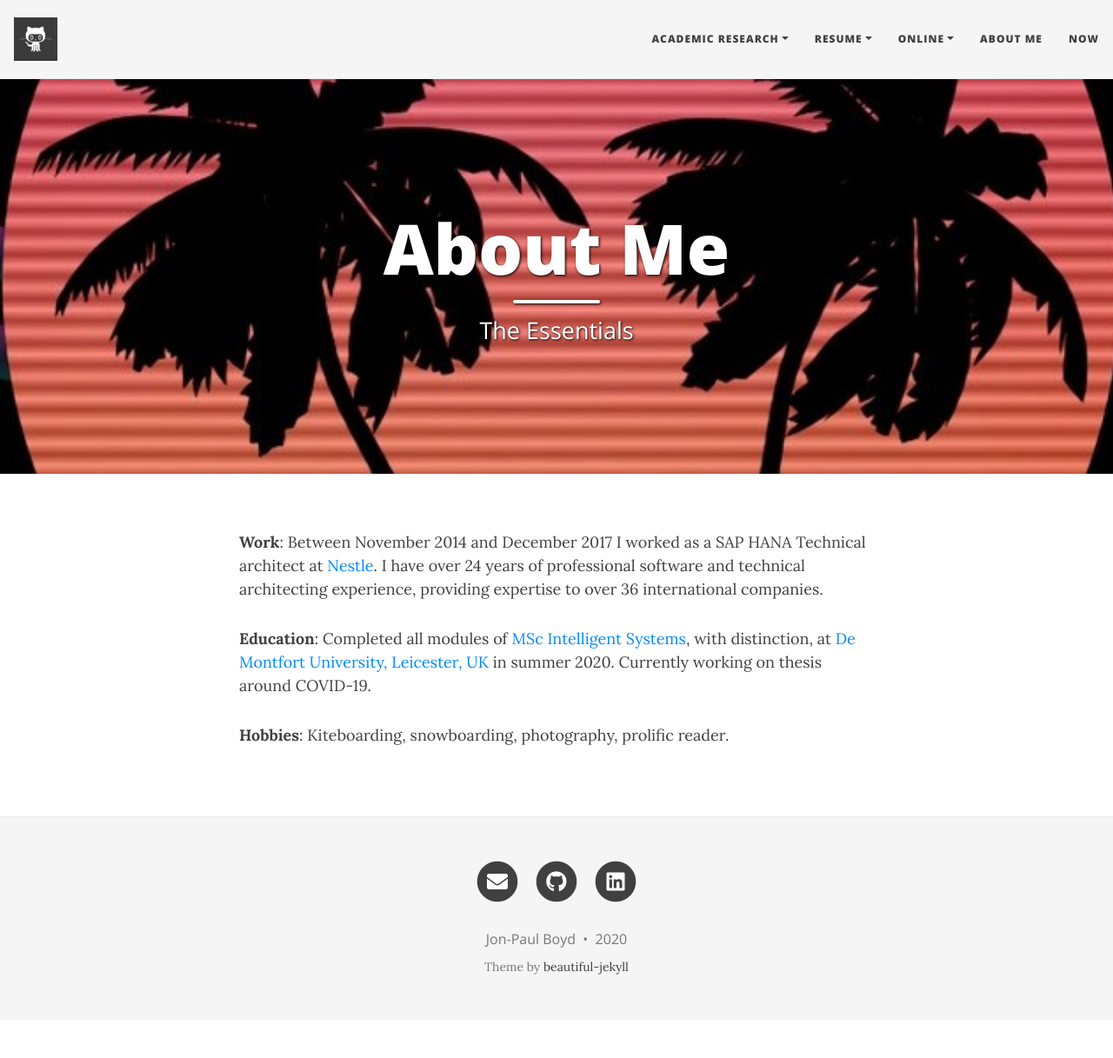
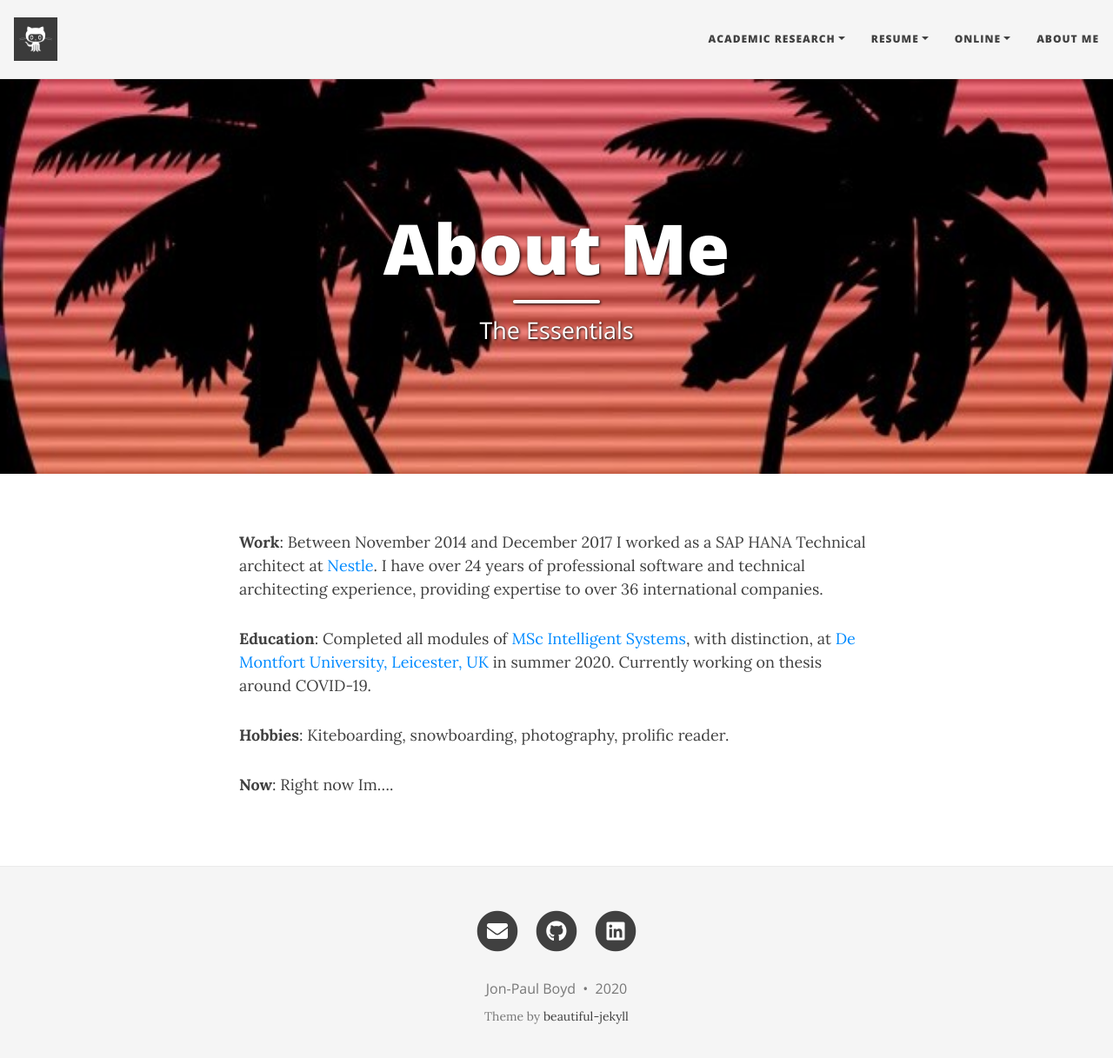
Before and after one commit to corticalstack/corticalstack.github.io, a Jekyll site: the page built from aboutme.md, in a window 1280 px wide and 1230 px high. Shown: the top 1217 px of the window at 87% size. Built offline with Jekyll 4.4.1, drawn with Linux system fonts in a browser that asks for light colours; nearby versions of some CDN libraries.

Commit message:
Initial wip

```diff
--- a/_config.yml
+++ b/_config.yml
@@ -28,7 +28,6 @@ navbar-links:
     - LinkedIn: "https://www.linkedin.com/in/jonpaulboyd/"
     - Github: "https://github.com/corticalstack"
   About Me: "aboutme"
-  Now: "now"
 
 # --- Logo --- #
 
--- a/aboutme.md
+++ b/aboutme.md
@@ -12,6 +12,8 @@ years of professional software and technical architecting experience, providing
 
 **Hobbies**: Kiteboarding, snowboarding, photography, prolific reader.
 
+**Now**: Right now Im....
+
 [Nestle]: https://www.nestle.com/
 [mscis]: http://www.tech.dmu.ac.uk/~chiclana/mscis.html
 [dmu]: https://www.dmu.ac.uk/
```
